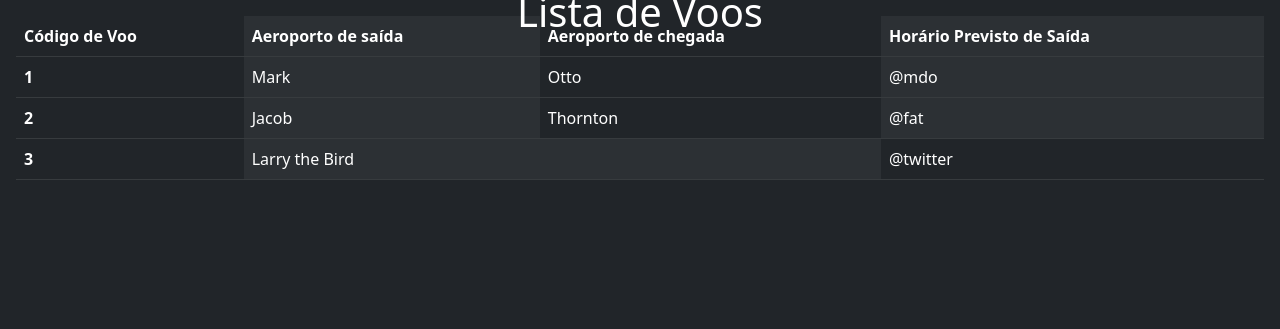
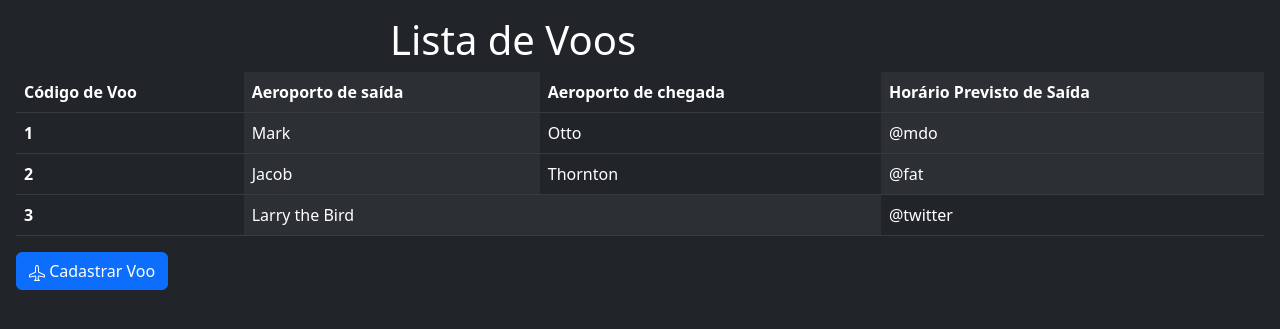
Before and after one commit to sergio-contente/PCS3643, a Django app: page /main_flight/ in a window 1280 px wide. Shown: the top 329 px of the page. Run offline with Django 4.2, Linux system fonts and the light colour scheme.

Commit message:
🎨 Add  Button Icon

```diff
--- a/MyProj/template/main_flight.html
+++ b/MyProj/template/main_flight.html
@@ -6,12 +6,10 @@
 		<title>Bootstrap demo</title>
     <link href="https://cdn.jsdelivr.net/npm/bootstrap@5.2.2/dist/css/bootstrap.min.css" rel="stylesheet" integrity="sha384-Zenh87qX5JnK2Jl0vWa8Ck2rdkQ2Bzep5IDxbcnCeuOxjzrPF/et3URy9Bv1WTRi" crossorigin="anonymous">
   </head>
-  <body class="p-3 mb-2 bg-dark text-white">
-
-			<div class="position-absolute top-30 start-50 translate-middle padding: $spacer">
-				<h1>Lista de Voos</h1>
-			</div>
-
+  <body class="p-3 mb-2 bg-dark text-white padding:">
+		<div class="mx-auto" style="width: 500px;">
+			<h1>Lista de Voos</h1>
+		</div>
 		<table class="table table-dark table-striped-columns table-hover">
 			<thead>
 				<tr>
@@ -41,6 +39,13 @@
 				</tr>
 			</tbody>
 		</table>
+		<a class="btn btn-primary" href="#" role="button">
+			<svg xmlns="http://www.w3.org/2000/svg" width="16" height="16" fill="currentColor" class="bi bi-airplane" viewBox="0 0 16 16">
+				<path d="M6.428 1.151C6.708.591 7.213 0 8 0s1.292.592 1.572 1.151C9.861 1.73 10 2.431 10 3v3.691l5.17 2.585a1.5 1.5 0 0 1 .83 1.342V12a.5.5 0 0 1-.582.493l-5.507-.918-.375 2.253 1.318 1.318A.5.5 0 0 1 10.5 16h-5a.5.5 0 0 1-.354-.854l1.319-1.318-.376-2.253-5.507.918A.5.5 0 0 1 0 12v-1.382a1.5 1.5 0 0 1 .83-1.342L6 6.691V3c0-.568.14-1.271.428-1.849Zm.894.448C7.111 2.02 7 2.569 7 3v4a.5.5 0 0 1-.276.447l-5.448 2.724a.5.5 0 0 0-.276.447v.792l5.418-.903a.5.5 0 0 1 .575.41l.5 3a.5.5 0 0 1-.14.437L6.708 15h2.586l-.647-.646a.5.5 0 0 1-.14-.436l.5-3a.5.5 0 0 1 .576-.411L15 11.41v-.792a.5.5 0 0 0-.276-.447L9.276 7.447A.5.5 0 0 1 9 7V3c0-.432-.11-.979-.322-1.401C8.458 1.159 8.213 1 8 1c-.213 0-.458.158-.678.599Z"/>
+			</svg>
+			Cadastrar Voo
+		</a>
+
 		<script src="https://cdn.jsdelivr.net/npm/bootstrap@5.2.2/dist/js/bootstrap.bundle.min.js" integrity="sha384-OERcA2EqjJCMA+/3y+gxIOqMEjwtxJY7qPCqsdltbNJuaOe923+mo//f6V8Qbsw3" crossorigin="anonymous"></script>
   </body>
 </html>
```
